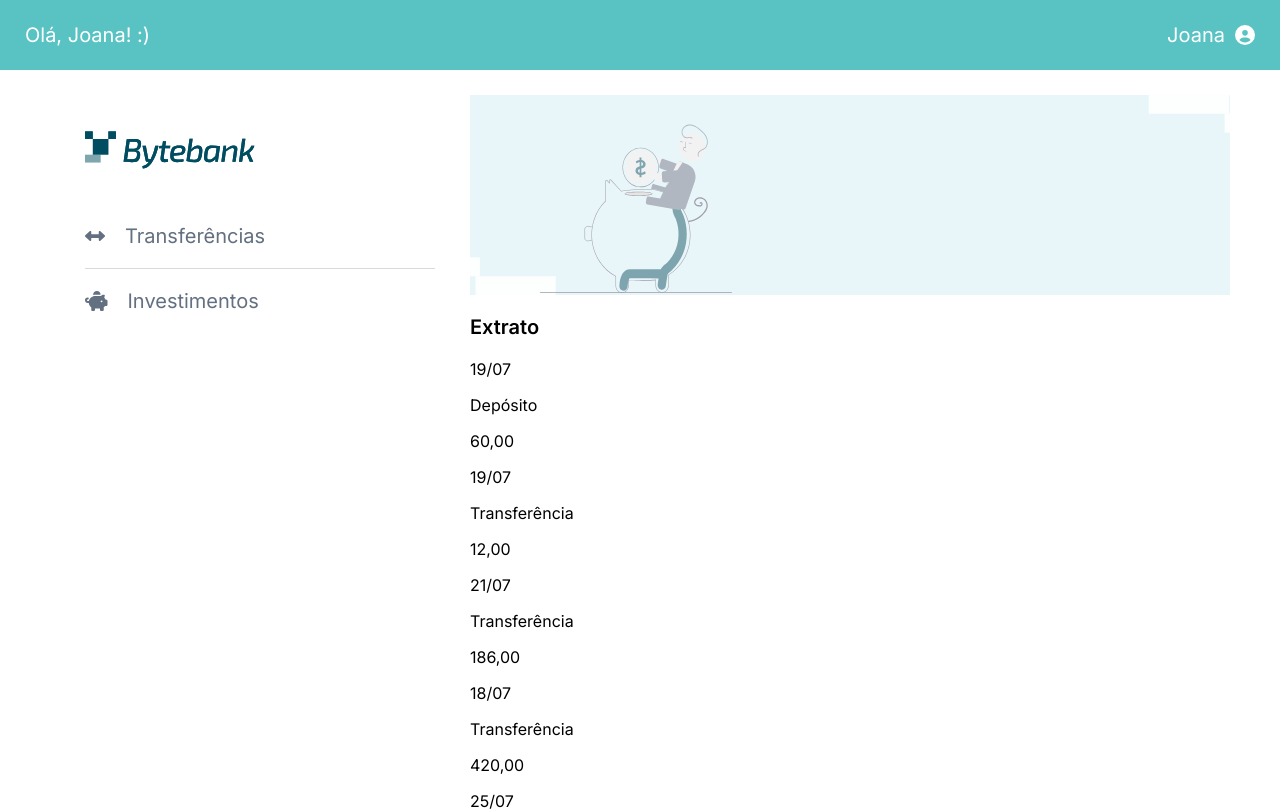
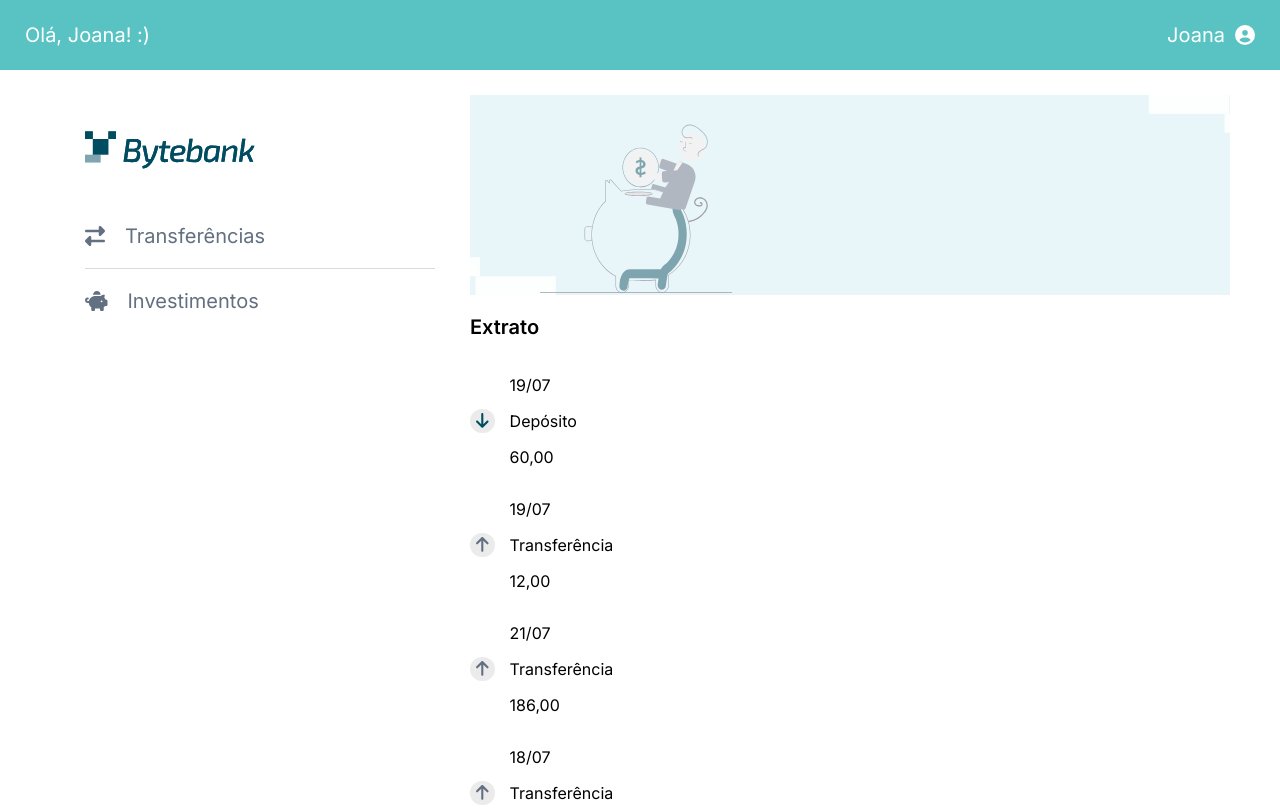
Before and after one commit to LisandraFerraz/next-bytebank, a Next.js app: page / in a window 1280 px wide. Shown: the top 811 px of the page. Built offline with nearby package versions, Linux system fonts and the light colour scheme.

Commit message:
[WIP] working on the layout

```diff
--- /dev/null
+++ b/src/app/components/icon/icon.tsx
@@ -0,0 +1,35 @@
+import { FontAwesomeIcon } from "@fortawesome/react-fontawesome";
+
+// Icones usados na aplicação
+import { faPlus } from "@fortawesome/free-solid-svg-icons";
+import { faRightLeft } from "@fortawesome/free-solid-svg-icons";
+import { faPiggyBank } from "@fortawesome/free-solid-svg-icons";
+import { faPenToSquare } from "@fortawesome/free-solid-svg-icons";
+import { faTrashCan } from "@fortawesome/free-solid-svg-icons";
+import { faEye } from "@fortawesome/free-solid-svg-icons";
+import { faEyeSlash } from "@fortawesome/free-solid-svg-icons";
+import { faArrowUp } from "@fortawesome/free-solid-svg-icons";
+import { faArrowDown } from "@fortawesome/free-solid-svg-icons";
+
+const byteIcons = {
+  plus: faPlus,
+  transaction: faRightLeft,
+  investment: faPiggyBank,
+  edit: faPenToSquare,
+  delete: faTrashCan,
+  show: faEye,
+  hide: faEyeSlash,
+  expanse: faArrowUp,
+  deposit: faArrowDown,
+} as const;
+
+type icons = keyof typeof byteIcons;
+
+interface IconI {
+  iconKey: icons;
+  iconClass?: string;
+}
+
+export const Icon = ({ iconKey, iconClass }: IconI) => {
+  return <FontAwesomeIcon className={iconClass} icon={byteIcons[iconKey]} />;
+};
--- a/src/app/components/sidenav/sidenav.tsx
+++ b/src/app/components/sidenav/sidenav.tsx
@@ -1,8 +1,6 @@
 import Image from "next/image";
 import styles from "./sidenav.module.scss";
-import { FontAwesomeIcon } from "@fortawesome/react-fontawesome";
-import { faLeftRight } from "@fortawesome/free-solid-svg-icons";
-import { faPiggyBank } from "@fortawesome/free-solid-svg-icons";
+import { Icon } from "components/icon/icon";
 
 export const Sidenav = () => {
   return (
@@ -16,11 +14,11 @@ export const Sidenav = () => {
       <div>
         <ul>
           <li>
-            <FontAwesomeIcon icon={faLeftRight} />
+            <Icon iconKey="transaction" />
             Transferências
           </li>
           <li>
-            <FontAwesomeIcon icon={faPiggyBank} />
+            <Icon iconKey="investment" />
             Investimentos
           </li>
         </ul>
--- a/src/app/components/statement-layout/layout.tsx
+++ b/src/app/components/statement-layout/layout.tsx
@@ -1,5 +1,10 @@
 import styles from "./statement.module.scss";
 
 export const StatementLayout = () => {
-  return <div className={styles.statLayout}></div>;
+  return (
+    <div className={styles.statLayout}>
+      <div className={styles.balance}></div>
+      <div className={styles.actions}></div>
+    </div>
+  );
 };
--- a/src/app/components/transaction/transaction.module.scss
+++ b/src/app/components/transaction/transaction.module.scss
@@ -0,0 +1,22 @@
+@use "css-variables" as v;
+
+.transaction {
+  display: flex;
+  align-items: center;
+  gap: 15px;
+
+  .icon {
+    padding: 2px 6px;
+    background-color: v.$sogrey_faded;
+    font-size: calc(v.$text-sm + 0.25rem);
+    border-radius: 100px;
+  }
+
+  .deposit {
+    color: v.$dark_green_default;
+  }
+
+  .expanse {
+    color: v.$grey_highlight;
+  }
+}
--- a/src/app/components/transaction/transaction.tsx
+++ b/src/app/components/transaction/transaction.tsx
@@ -1,11 +1,27 @@
-import { ITransaction } from "../../../utils/mock/interfaces/transaction";
+import styles from "./transaction.module.scss";
+
+import { Icon } from "components/icon/icon";
+import {
+  ITransaction,
+  TransacationTypes,
+} from "../../../utils/mock/interfaces/transaction";
 
 export const Transaction = ({ dataT }: { dataT: ITransaction }) => {
+  const isDeposit = dataT?.tipo === TransacationTypes.DEPOSITO;
   return (
-    <div>
-      <p>{dataT.data}</p>
-      <p>{dataT.tipo}</p>
-      <p>{dataT.valor}</p>
+    <div className={styles.transaction}>
+      <span
+        className={`${styles.icon} ${
+          isDeposit ? styles.deposit : styles.expanse
+        }`}
+      >
+        <Icon iconKey={isDeposit ? "deposit" : "expanse"} />
+      </span>
+      <div>
+        <p>{dataT.data}</p>
+        <p>{dataT.tipo}</p>
+        <p>{dataT.valor}</p>
+      </div>
     </div>
   );
 };
--- /dev/null
+++ b/src/app/components/transparent-btn/clear-button.module.scss
@@ -0,0 +1,6 @@
+@use "css-variables" as v;
+
+.btn {
+  background-color: v.$green_faded;
+  color: v.$dark_green_default;
+}
--- a/src/styles/_variables.module.scss
+++ b/src/styles/_variables.module.scss
@@ -5,7 +5,7 @@ $grey_highlight: #637081;
 $sogrey_highlight: #d9d9d9;
 
 $red_faded: #f7a399;
-$green_faded: #68c3d4;
+$green_faded: #d3eef3;
 $grey_faded: #7c98b3;
 $sogrey_faded: #ebebeb;
 
--- a/src/utils/mock/interfaces/transaction.ts
+++ b/src/utils/mock/interfaces/transaction.ts
@@ -1,4 +1,4 @@
-enum TransacationTypes {
+export enum TransacationTypes {
   DEPOSITO = "Depósito",
   TRANSAFERENCIA = "Transferência",
 }
```
Also changed, not shown: src/app/components/transparent-btn/clear-button.tsx (added, +13 -0 lines), src/app/components/transparent-btn/transparent-btn.module.scss (deleted), src/app/components/transparent-btn/transparent-btn.tsx (deleted).
